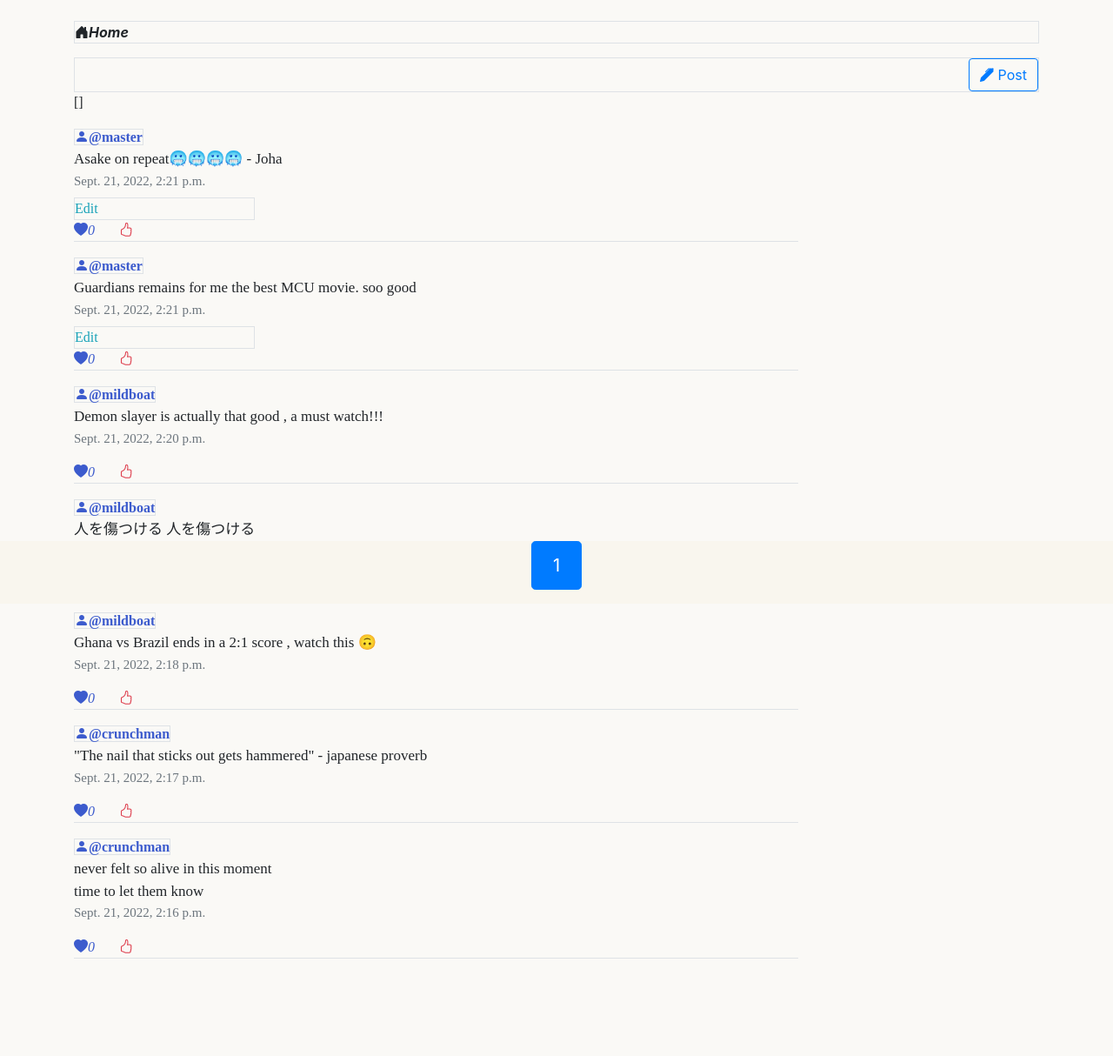
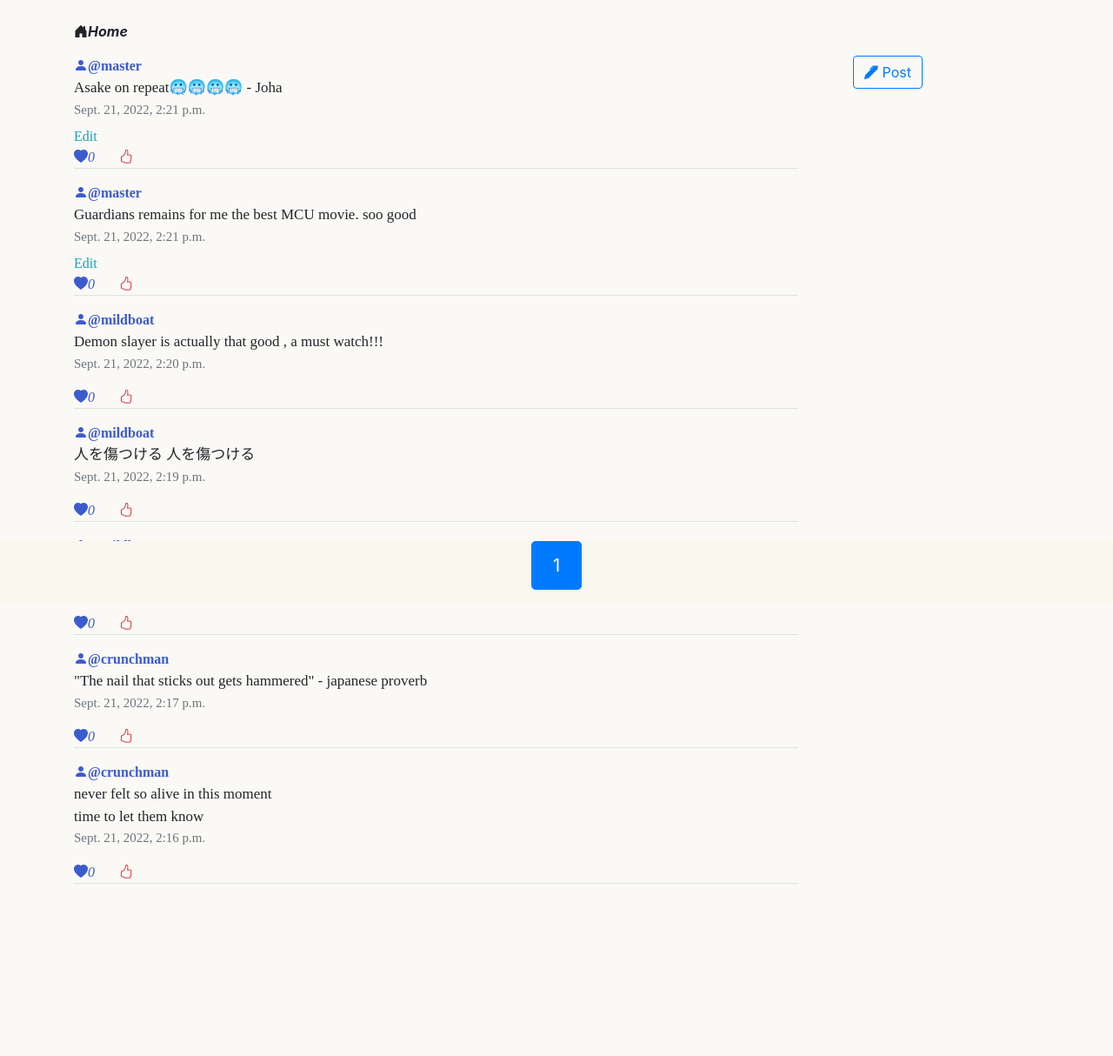
Before and after one commit to Gwali-1/Socialize-Network-, a Django app: page /all_post/page/1 in a window 1280 px wide. Shown: the part 106-1320 px from the top of the page at 87% size. After the commit the page ends 1122 px from the top, so only its background shows below. Run offline with Django 3.2, Linux system fonts and the light colour scheme; a user stored in the database is signed in; data comes from the database, SQL or seed files in the repository; both versions use the stored data as it was after the commit; data that the repository does not hold is empty.

Commit message:
html template clean up , removing helper border styles

```diff
--- a/network/static/network/styles.css
+++ b/network/static/network/styles.css
@@ -48,6 +48,10 @@ nav{
 
 a:hover{
     text-decoration: none;
+}
+
+.post-button{
+    margin-left:70%;
 }
 
 .posts{
--- a/network/templates/network/all_post.html
+++ b/network/templates/network/all_post.html
@@ -4,9 +4,9 @@
 
 {% block body %}
     <input type="hidden" value="1" class = "page_id">
-    <p class=" mt-4 border"><strong class= "font-italic"><i class="bi bi-house-door-fill"></i>Home</strong> </p>
+    <p class=" mt-4 "><strong class= "font-italic"><i class="bi bi-house-door-fill"></i>Home</strong> </p>
     <!-- post form -->
-    <div class= " border d-flex justify-content-end">
+    <div class= "position-fixed post-button  d-flex justify-content-end">
         <a href="{% url 'new_post' %}" class=" ">  <button class="btn btn-outline-primary"><i class="bi bi-pen-fill"></i> Post</button></a>
     </div>
 
@@ -14,16 +14,14 @@
     <!-- post displayed -->
     <div class=" border-primary posts mb-3"  >
 
-        {{liked_posts}}
-
         {% for post in current_page %}
         <div class=" mt-3  border-bottom w-75">
-            <a class="border " href=" {% url 'profile' post.user.id 1%}"><i class="bi bi-person-fill  blue-color-tone"></i><strong class=" blue-color-tone">@{{ post.user.username }}</strong></a>
+            <a class=" " href=" {% url 'profile' post.user.id 1%}"><i class="bi bi-person-fill  blue-color-tone"></i><strong class=" blue-color-tone">@{{ post.user.username }}</strong></a>
             <div id="post-{{post.id}}-div">
                 <p class="post-content-{{post.id}} text-break post-content ">{{post.content|linebreaksbr}}</p>
                 <p class="date text-muted ">{{post.created}}</p>
                 {% if post.user == request.user %}
-                    <a href="" class="edit-post border d-block text-info w-25" data-id="{{post.id}}">Edit</a>
+                    <a href="" class="edit-post  d-block text-info w-25" data-id="{{post.id}}">Edit</a>
                 {% endif %}
             </div>
 
@@ -57,7 +55,7 @@
         </div>
 
         {%empty%}
-        nothing here
+        No Posts yet
         {% endfor %}
 
 
--- a/network/templates/network/following.html
+++ b/network/templates/network/following.html
@@ -9,12 +9,12 @@
 
         {% for post in current_page %}
         <div class=" mt-3  border-bottom w-75">
-            <a class="border " href=" {% url 'profile' post.user.id 1%}"><i class="bi bi-person-fill  blue-color-tone"></i><strong class=" blue-color-tone">@{{ post.user.username }}</strong></a>
+            <a class=" " href=" {% url 'profile' post.user.id 1%}"><i class="bi bi-person-fill  blue-color-tone"></i><strong class=" blue-color-tone">@{{ post.user.username }}</strong></a>
             <div id="post-{{post.id}}-div">
                 <p class="post-content-{{post.id}} text-break post-content ">{{post.content|linebreaksbr}}</p>
                 <p class="date text-muted ">{{post.created}}</p>
                 {% if post.user == request.user %}
-                    <a href="" class="edit-post border d-block text-info w-25" data-id="{{post.id}}">Edit</a>
+                    <a href="" class="edit-post  d-block text-info w-25" data-id="{{post.id}}">Edit</a>
                 {% endif %}
             </div>
 
@@ -50,7 +50,7 @@
         </div>
 
         {%empty%}
-        nothing here
+        Nothig To See Here
         {% endfor %}
 
 
--- a/network/templates/network/profile.html
+++ b/network/templates/network/profile.html
@@ -27,12 +27,12 @@
 
         {% for post in user_post %}
         <div class=" mt-3  border-bottom w-75">
-            <a class="border " href=" {% url 'profile' post.user.id 1 %}"><i class="bi bi-person-fill  blue-color-tone"></i><strong class=" blue-color-tone">@{{ post.user.username }}</strong></a>
+            <a class=" " href=" {% url 'profile' post.user.id 1 %}"><i class="bi bi-person-fill  blue-color-tone"></i><strong class=" blue-color-tone">@{{ post.user.username }}</strong></a>
             <div id="post-{{post.id}}-div">
                 <p class="post-content-{{post.id}} text-break post-content ">{{post.content|linebreaksbr}}</p>
                 <p class="date text-muted ">{{post.created}}</p>
                 {% if post.user == request.user %}
-                    <a href="" class="edit-post border d-block text-info w-25" data-id="{{post.id}}">Edit</a>
+                    <a href="" class="edit-post  d-block text-info w-25" data-id="{{post.id}}">Edit</a>
                 {% endif %}
             </div>
 
```
Also changed, not shown: db.sqlite3.
